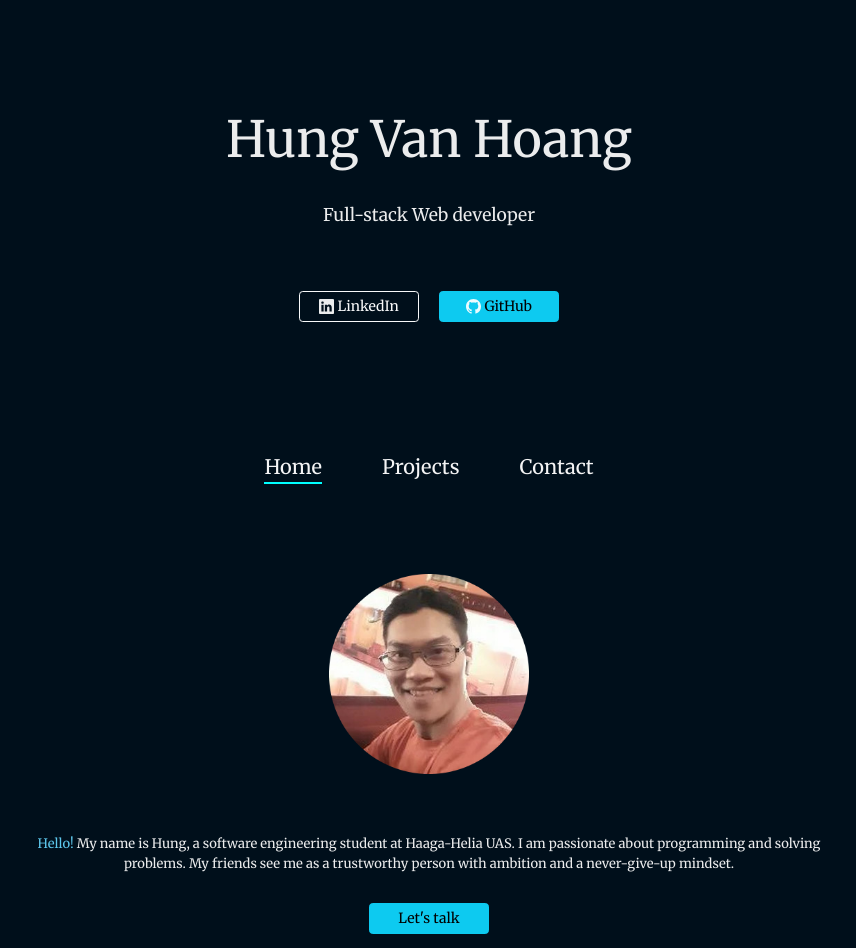
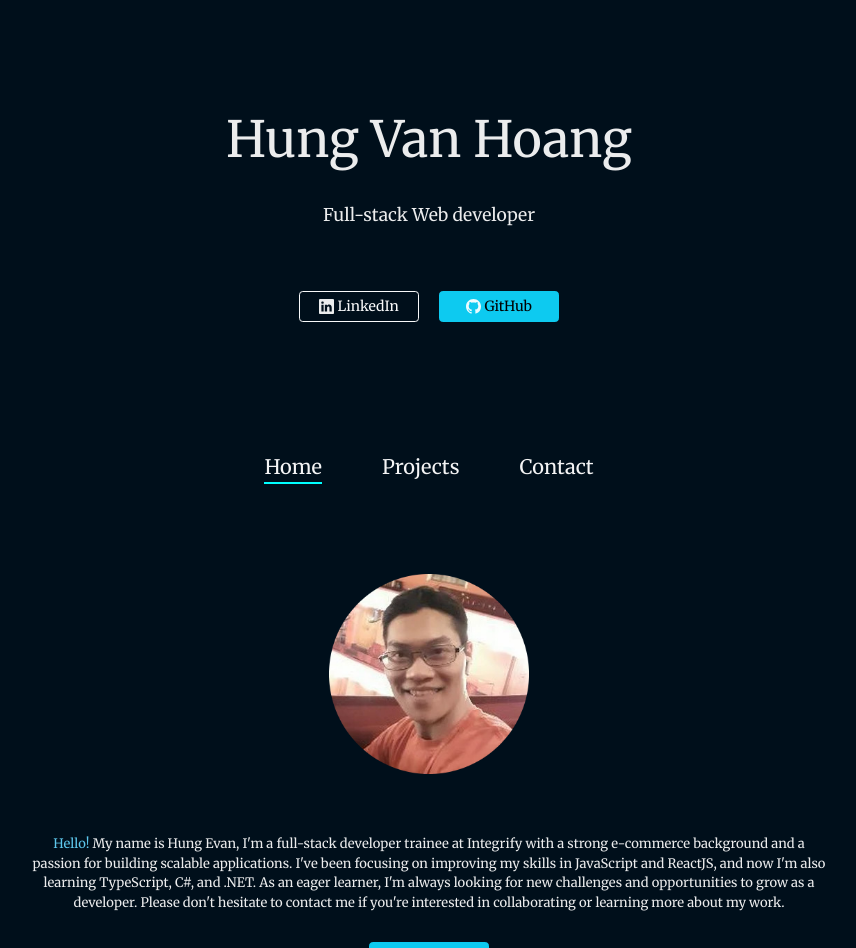
Before and after one commit to HungHoang108/Portfolio_React, a React (Create React App) app in the folder client/: page / in a window 1280 px wide. Shown: the top 948 px of the page, without its empty margins (211-1067 px from the left). Built offline with nearby package versions, Linux system fonts and the light colour scheme.

Commit message:
Update home.route.jsx

```diff
--- a/client/src/route/home/home.route.jsx
+++ b/client/src/route/home/home.route.jsx
@@ -21,7 +21,11 @@ const Home = () => {
 
                 <div className='home-about-text'>
 
-                  <p><span className='home-about-text-hello'>Hello!</span>  My name is Hung, a software engineering student at Haaga-Helia UAS. I am passionate about programming and solving problems. My friends see me as a trustworthy person with ambition and a never-give-up mindset.</p>
+                  <p><span className='home-about-text-hello'>Hello!</span>  My name is Hung Evan, I'm a full-stack developer trainee at
+                Integrify with a strong e-commerce background and a passion for building scalable applications. I've been focusing
+                on improving my skills in JavaScript and ReactJS, and now I'm also learning TypeScript, C#, and .NET. As an eager
+                learner, I'm always looking for new challenges and opportunities to grow as a developer. Please don't hesitate to
+                contact me if you're interested in collaborating or learning more about my work.</p>
                 </div>
 
               </div>
```
